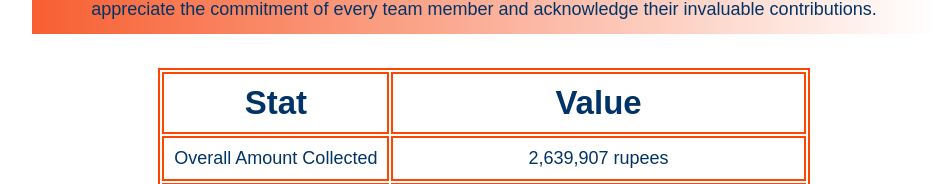
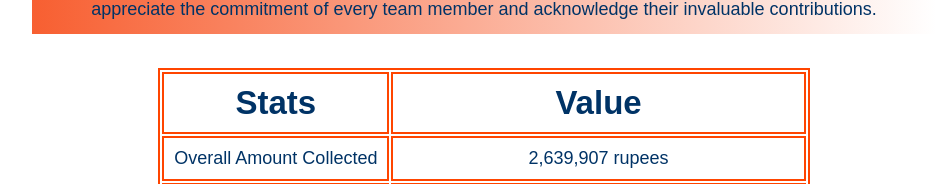
Before and after one commit to muhammadfarooq897123/serve-humanity, a Next.js app: page /stats in a window 1280 px wide. Shown: the part 320-504 px from the top of the page, without its empty margins (156-1102 px from the left). Built offline with nearby package versions, Linux system fonts and the light colour scheme.

Commit message:
Update TotalStats.jsx

```diff
--- a/components/TotalStats.jsx
+++ b/components/TotalStats.jsx
@@ -27,7 +27,7 @@ export default function TotalStats() {
             <table className= {styles.stats_table} >
                 <thead>
                     <tr>
-                        <th>Stat</th>
+                        <th>Stats</th>
                         <th>Value</th>
                     </tr>
                 </thead>
```
